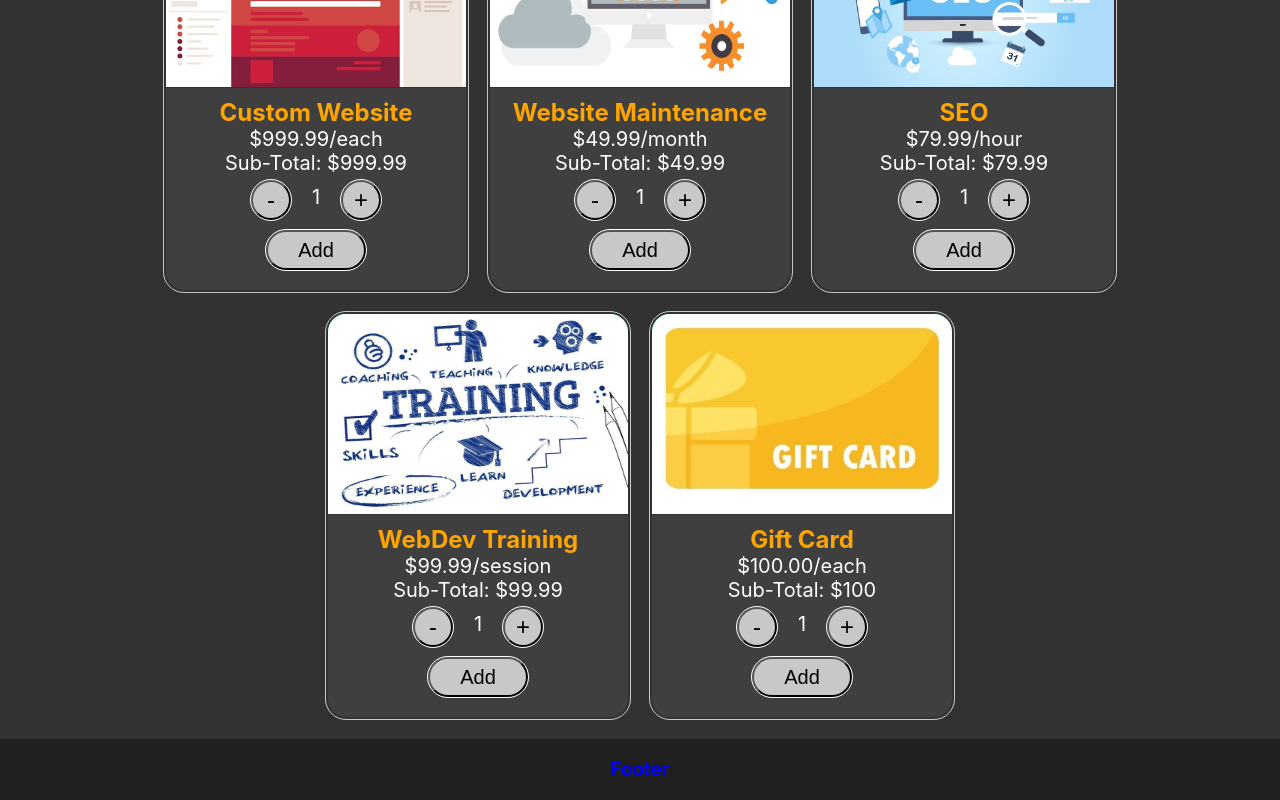
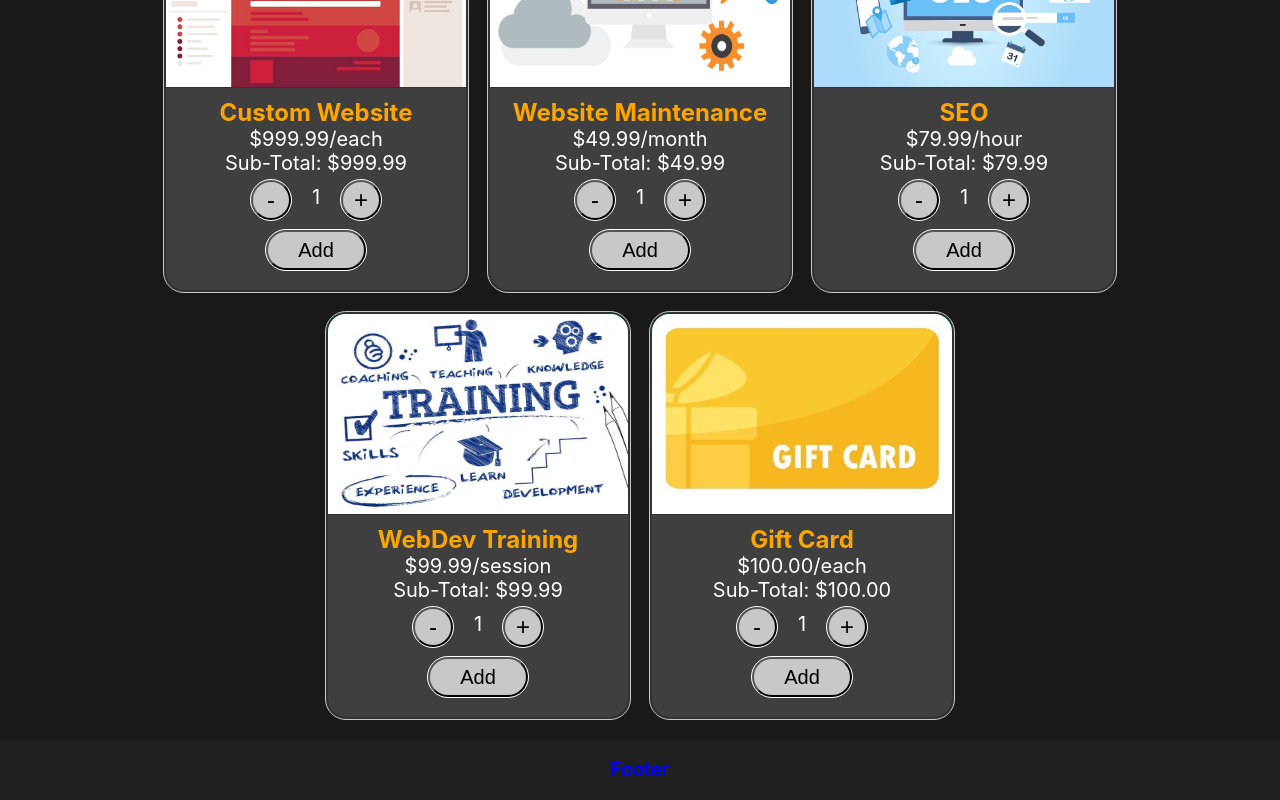
Before and after one commit to Finsternavy/thewebatease, a React (Create React App) app: page / in a window 1280 px wide. Shown: the part 383-1183 px from the top of the page. Built offline with nearby package versions, Linux system fonts and the light colour scheme.

Commit message:
fixed decimal error

```diff
--- a/src/components/catalog.css
+++ b/src/components/catalog.css
@@ -4,7 +4,7 @@
     flex-wrap: wrap;
     align-items: center;
     justify-content: center;
-    background-color: rgb(50,50,50);
+    background-color: rgb(25, 25, 25);
 }
 .catalog h2{
     color: orange;
--- a/src/components/product.jsx
+++ b/src/components/product.jsx
@@ -19,7 +19,8 @@ const Product = ({data}) => {
     let [subTotal, setSubTotal] = useState(data.price);
 
     const calcSubTotal = () => {
-        setSubTotal(Math.round((data.price * qty)* 100) / 100);
+        // setSubTotal(Math.round((data.price * qty) * 100) / 100);
+        setSubTotal((data.price * qty).toFixed(2));
     }
 
     useEffect(()=>{
```
